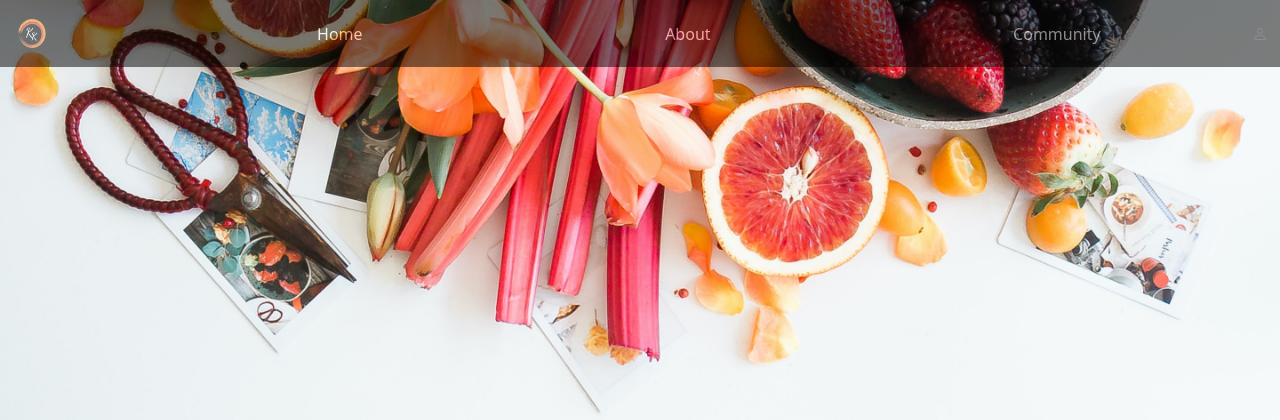
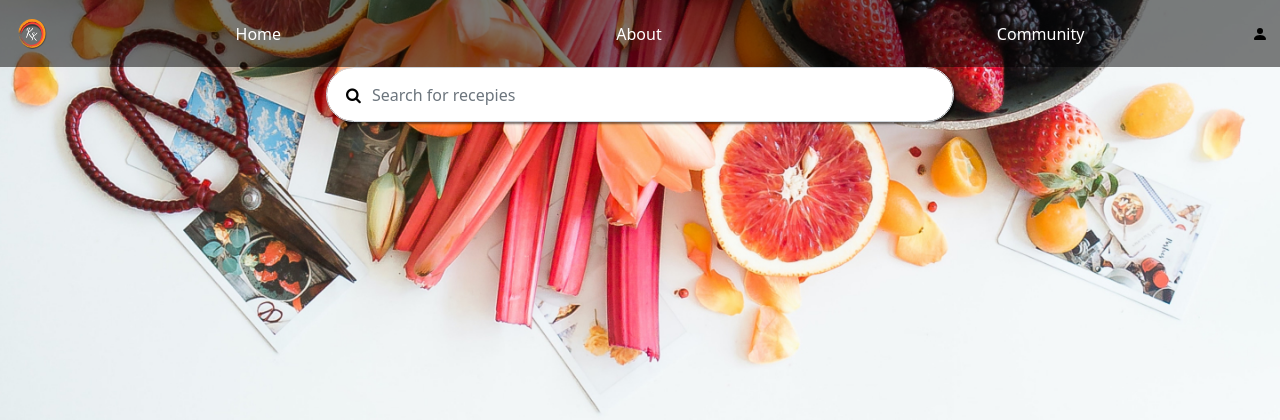
Before and after one commit to Akshattkain/Kozy-Kitchen, a PHP site: page /pages/home.html in a window 1280 px wide. Shown: the top 420 px of the page. Run offline with PHP 8.4, Linux system fonts and the light colour scheme; some libraries are stand-ins or nearby versions.

Commit message:
Fixed navbar opacity and added search bar

```diff
--- a/pages/home.html
+++ b/pages/home.html
@@ -9,57 +9,51 @@
       integrity="sha384-1BmE4kWBq78iYhFldvKuhfTAU6auU8tT94WrHftjDbrCEXSU1oBoqyl2QvZ6jIW3"
       crossorigin="anonymous"
     />
+    <link
+      href="https://maxcdn.bootstrapcdn.com/font-awesome/4.2.0/css/font-awesome.min.css"
+      rel="stylesheet"
+    />
   </head>
 
   <body>
-    <div class="opacity-50">
-      <nav class="navbar navbar-light bg-black">
+    <nav
+      class="navbar navbar-light bg-black"
+      style="background-color: rgba(0, 0, 0, 0.5) !important"
+    >
       <div class="container-fluid">
         <a class="navbar-brand" href="#">
           <img
             src="../images/logo.png"
-              alt=""
+            alt="Logo"
             width="40"
             height="40"
             class="d-inline-block align-text-top"
           />
-            Bootstrap
         </a>
-          <a
-            class="nav-link active"
-            id="nav_element"
-            aria-current="page"
-            href="#"
+        <a class="nav-link active" id="nav_element" aria-current="page" href="#"
           >Home</a
         >
-          <a
-            class="nav-link active"
-            id="nav_element"
-            aria-current="page"
-            href="#"
+        <a class="nav-link active" id="nav_element" aria-current="page" href="#"
           >About</a
         >
-          <a
-            class="nav-link active"
-            id="nav_element"
-            aria-current="page"
-            href="#"
+        <a class="nav-link active" id="nav_element" aria-current="page" href="#"
           >Community</a
         >
-          <svg
-            xmlns="http://www.w3.org/2000/svg"
-            width="16"
-            height="16"
-            fill="currentColor"
-            class="bi bi-person"
-            viewBox="0 0 16 16"
-          >
-            <path
-              d="M8 8a3 3 0 1 0 0-6 3 3 0 0 0 0 6zm2-3a2 2 0 1 1-4 0 2 2 0 0 1 4 0zm4 8c0 1-1 1-1 1H3s-1 0-1-1 1-4 6-4 6 3 6 4zm-1-.004c-.001-.246-.154-.986-.832-1.664C11.516 10.68 10.289 10 8 10c-2.29 0-3.516.68-4.168 1.332-.678.678-.83 1.418-.832 1.664h10z"
-            />
-          </svg>
+        <img src="../icons/person-fill.svg" />
       </div>
     </nav>
+
+    <div class="row d-flex justify-content-center align-items-center">
+      <div class="col-md-6">
+        <div class="form">
+          <i class="fa fa-search"></i>
+          <input
+            type="text"
+            class="form-control form-input"
+            placeholder="Search for recepies"
+          />
+        </div>
+      </div>
     </div>
 
     <script
--- a/styles/home.css
+++ b/styles/home.css
@@ -30,3 +30,27 @@ body {
 .active:hover::after {
   width: 100%;
 }
+
+.form {
+  position: relative;
+  border-radius: 50px;
+}
+
+.form .fa-search {
+  position: absolute;
+  top: 20px;
+  left: 20px;
+  color: black;
+}
+
+.form-input {
+  height: 55px;
+  text-indent: 33px;
+  border-radius: 30px !important;
+  box-shadow: 2px 2px 2px rgba(0, 0, 0, 0.5);
+}
+
+.form-input:focus {
+  box-shadow: none !important;
+  border: none !important;
+}
```
Also changed, not shown: icons/person-fill.svg (renamed from images/person-fill.svg), icons/search.svg (added). Lines whose indentation alone changed are shown as unchanged.
